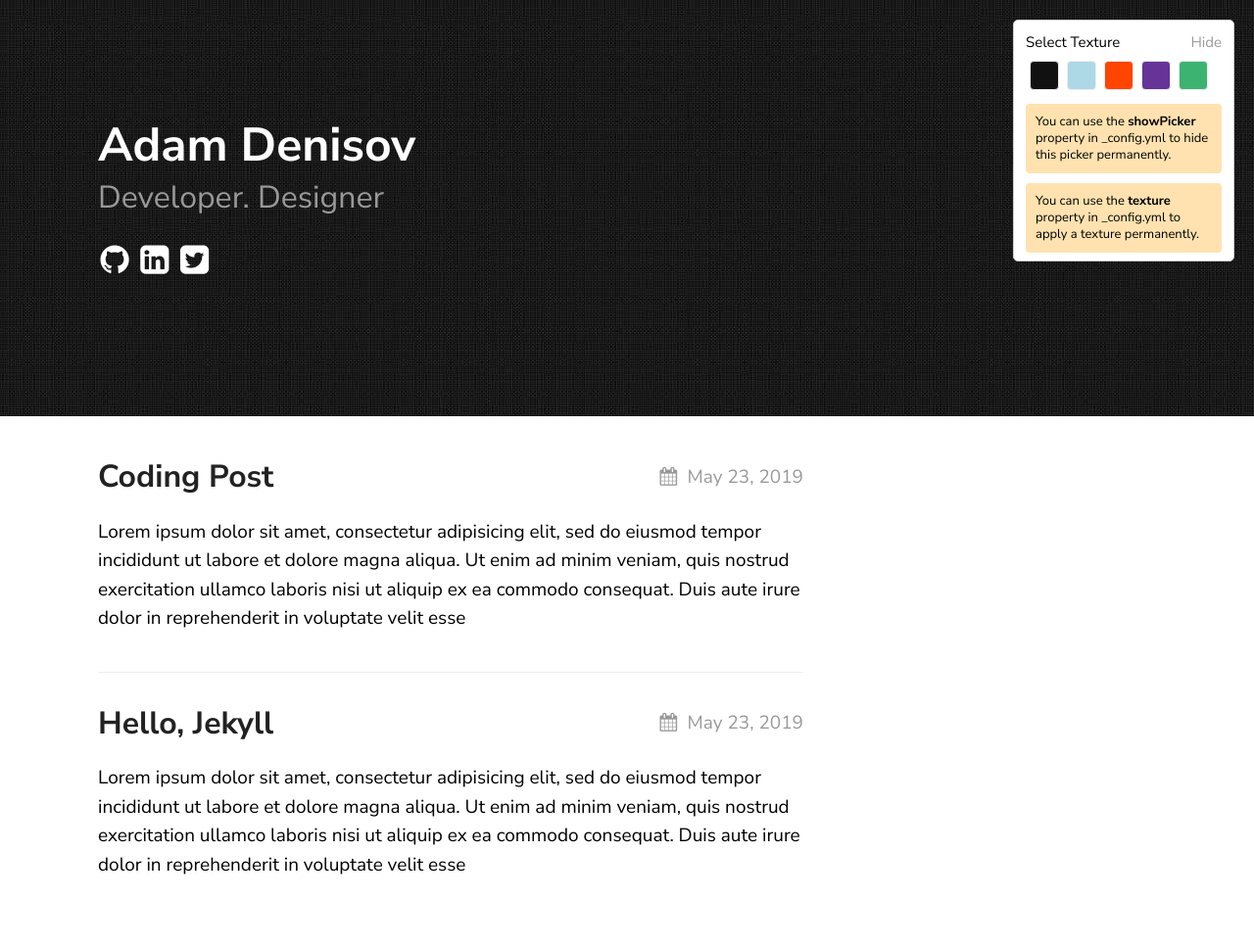
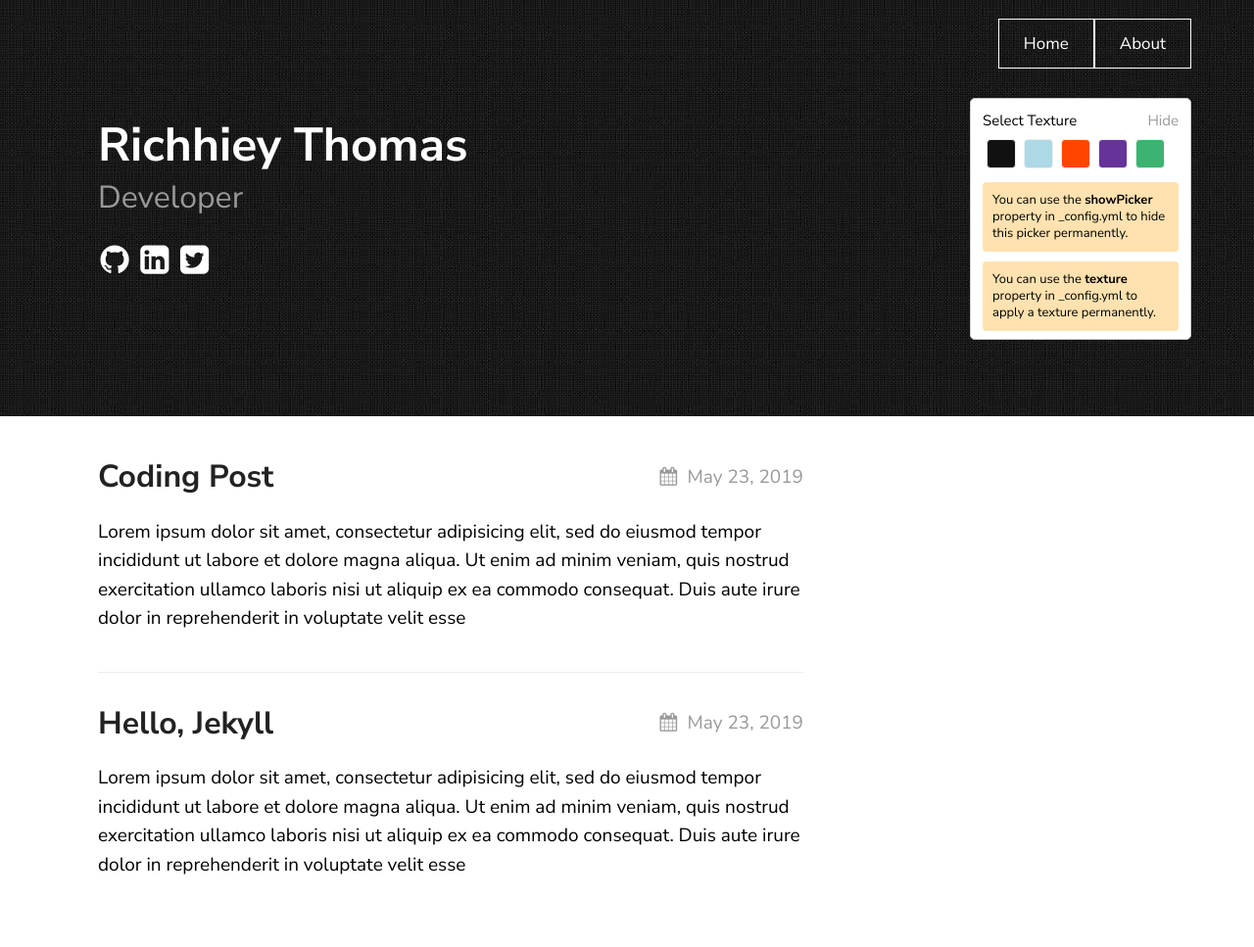
Before and after one commit to richhiey/richhiey.github.io, a Jekyll site: the page built from index.md, in a window 1280 px wide. Shown: the whole page at 98% size. Built offline with Jekyll 4.4.1, drawn with Linux system fonts in a browser that asks for light colours.

Commit message:
update theme

```diff
--- a/_config.yml
+++ b/_config.yml
@@ -6,7 +6,9 @@ description: > # this means to ignore newlines until "show_exerpts:"
   line in _config.yml. It will appear in your document head meta (for
   Google search results) and in your feed.xml site description.
 show_excerpts: true # set to true to show excerpts on the homepage
-baseurl: /texture
+
+remote_theme: thelehhman/texture
+
 
 # Minima date format
 # refer to http://shopify.github.io/liquid/filters/date/ if you want to customize this
@@ -15,11 +17,11 @@ sass:
 
 permalink: /posts/:title/
 texture:
-  title: Adam Denisov
-  tagline: Developer. Designer
+  title: Richhiey Thomas
+  tagline: Developer
   date_format: "%b %-d, %Y"
   style: black
-  showNav: false
+  showNav: true
   showPicker: true
 
   # generate social links in footer
@@ -36,7 +38,7 @@ texture:
 # - about.md
 
 # Build settings
-# theme: texture
+theme: texture
 
 plugins:
   - jekyll-seo-tag
```
